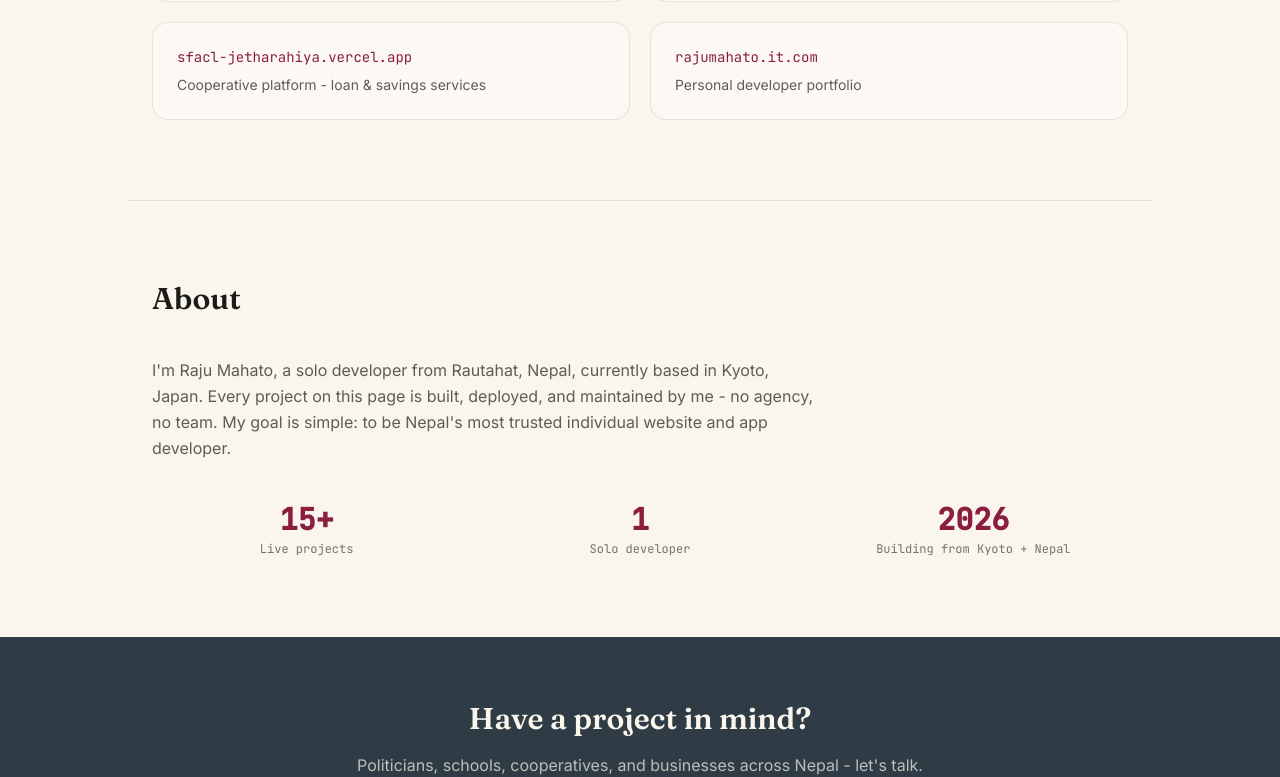
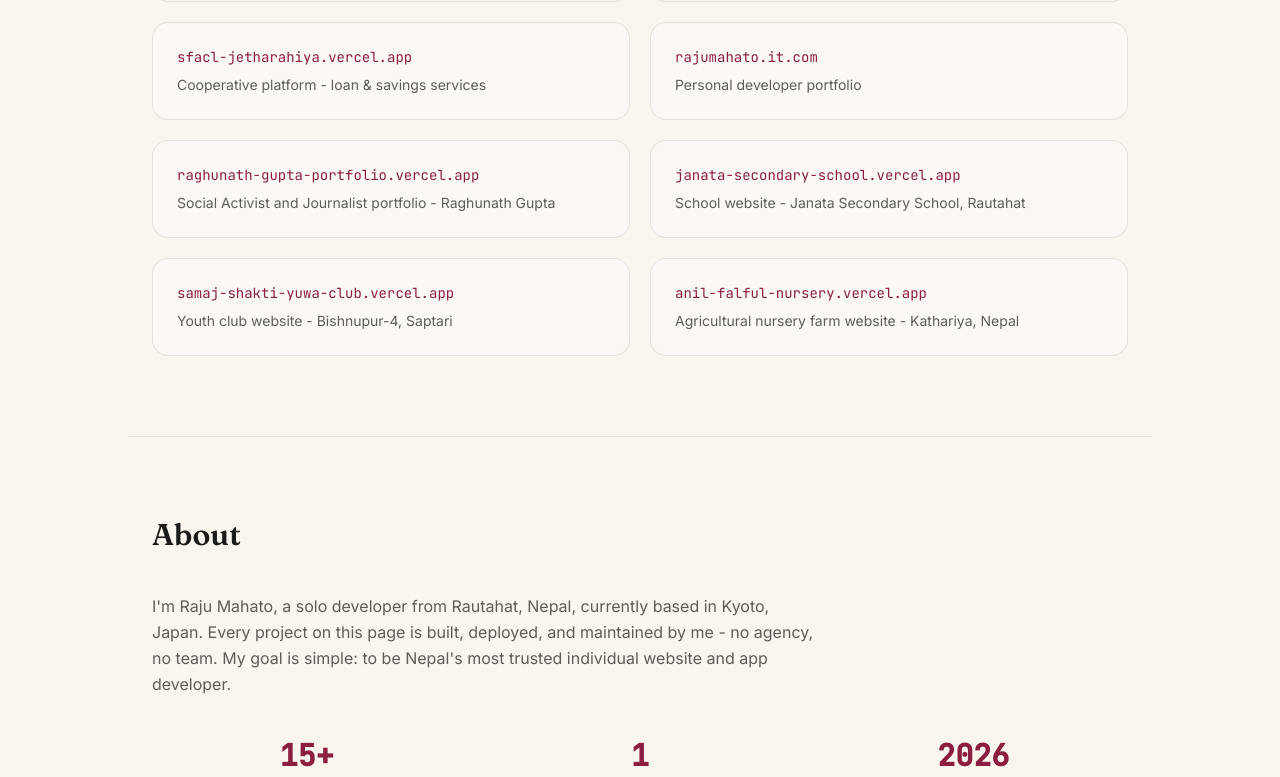
Before and after one commit to mahatoraju0509-gif/nepalwebsitedeveloper, a Next.js app: page / in a window 1280 px wide. Shown: the part 1848-2625 px from the top of the page. Built offline with nearby package versions, Linux system fonts and the light colour scheme.

Commit message:
Add 4 new projects to live work section

```diff
--- a/src/app/page.tsx
+++ b/src/app/page.tsx
@@ -7,6 +7,10 @@ const liveProjects = [
   { name: "jagdamba-school-five.vercel.app", url: "https://jagdamba-school-five.vercel.app", desc: "School website - Three.js, Firebase admin panel" },
   { name: "sfacl-jetharahiya.vercel.app", url: "https://sfacl-jetharahiya.vercel.app", desc: "Cooperative platform - loan & savings services" },
   { name: "rajumahato.it.com", url: "https://rajumahato.it.com", desc: "Personal developer portfolio" },
+  { name: "raghunath-gupta-portfolio.vercel.app", url: "https://raghunath-gupta-portfolio.vercel.app", desc: "Social Activist and Journalist portfolio - Raghunath Gupta" },
+  { name: "janata-secondary-school.vercel.app", url: "https://janata-secondary-school.vercel.app", desc: "School website - Janata Secondary School, Rautahat" },
+  { name: "samaj-shakti-yuwa-club.vercel.app", url: "https://samaj-shakti-yuwa-club.vercel.app", desc: "Youth club website - Bishnupur-4, Saptari" },
+  { name: "anil-falful-nursery.vercel.app", url: "https://anil-falful-nursery.vercel.app", desc: "Agricultural nursery farm website - Kathariya, Nepal" },
 ];
 
 const services = [
```
